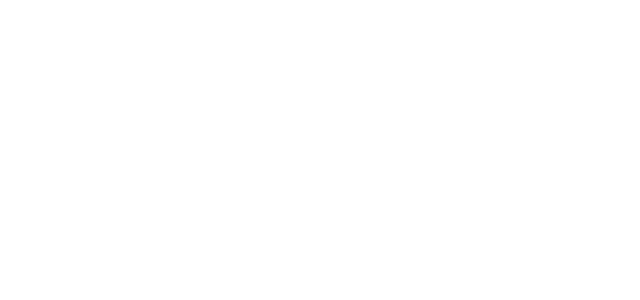
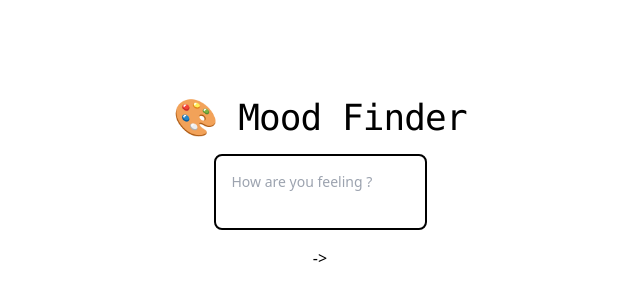
Before and after one commit to ThatRandomGuy09/Mood-Finder, a Next.js app: page / in a window 1280 px wide. Shown: the part 216-516 px from the top of the page, without its empty margins (320-960 px from the left). Built offline with nearby package versions, Linux system fonts and the light colour scheme.

Commit message:
New frontend Changes with State management

```diff
--- a/app/page.tsx
+++ b/app/page.tsx
@@ -1,3 +1,44 @@
+"use client";
+import { ChangeEvent, useEffect, useState } from "react";
+
 export default function Home() {
-  return <></>;
+  const [rows, setRows] = useState(2);
+  const [input, setInput] = useState("");
+  // const [loading, setLoading] = useState();
+
+  function handlerInput(event: ChangeEvent<HTMLTextAreaElement>): void {
+    setInput(event.target.value);
+
+    const newRows = Math.max(1, Math.ceil(event.target.scrollHeight / 20));
+    setRows(newRows);
+  }
+
+  useEffect(() => {
+    const inputTimeout = setTimeout(() => {
+      runPredictions();
+    }, 1000);
+
+    return () => clearTimeout(inputTimeout);
+  }, [input]);
+
+  function runPredictions() {}
+
+  return (
+    <>
+      <main className="gap-4 flex min-h-screen flex-col items-center justify-center py-2">
+        <h1 className="lg:text-4xl text-2xl font-mono tracking-tight items-center">
+          🎨 Mood Finder
+        </h1>
+        <div className="border-2 border-black p-4 rounded-lg">
+          <textarea
+            rows={rows}
+            onChange={handlerInput}
+            placeholder="How are you feeling ?"
+            className=" resize-none w-full text-sm placeholder:text-gray-400 bg-transparent outline-none block"
+          ></textarea>
+        </div>
+        <p>{"-> " + input}</p>
+      </main>
+    </>
+  );
 }
```
